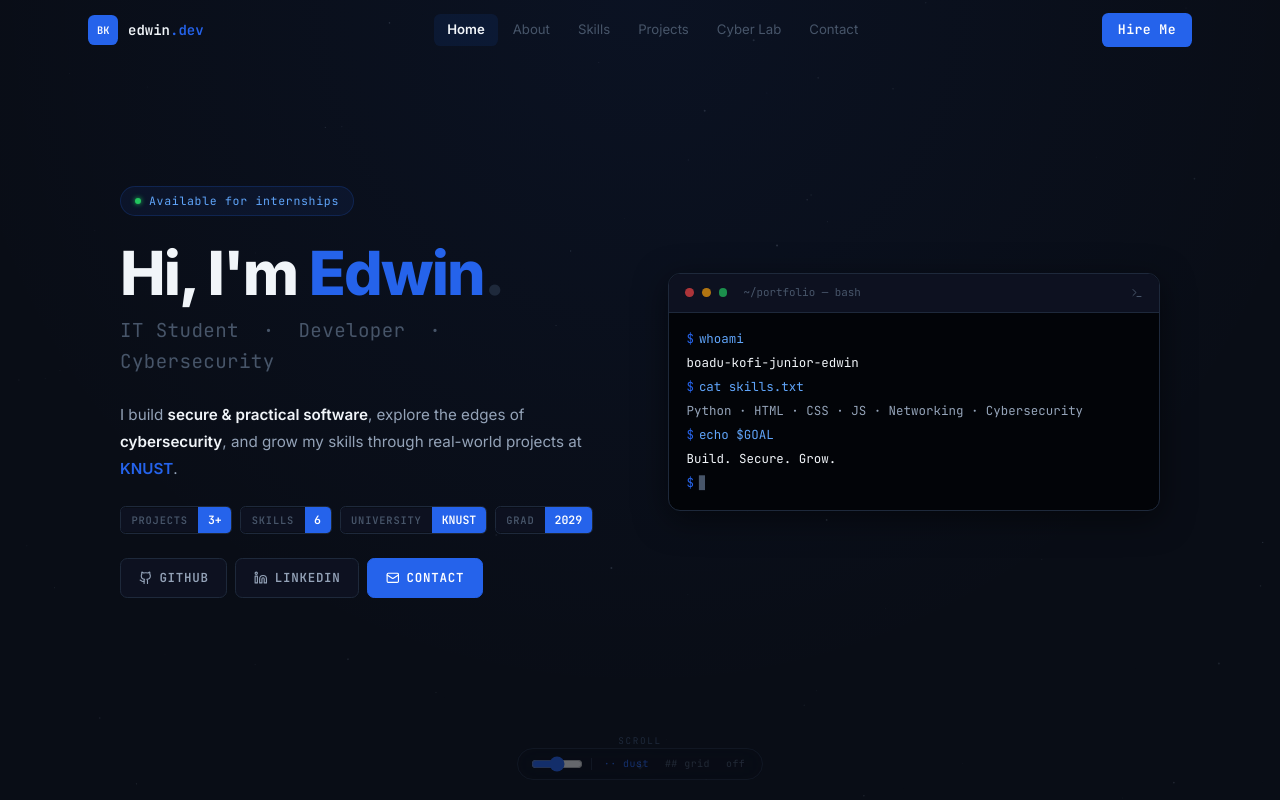
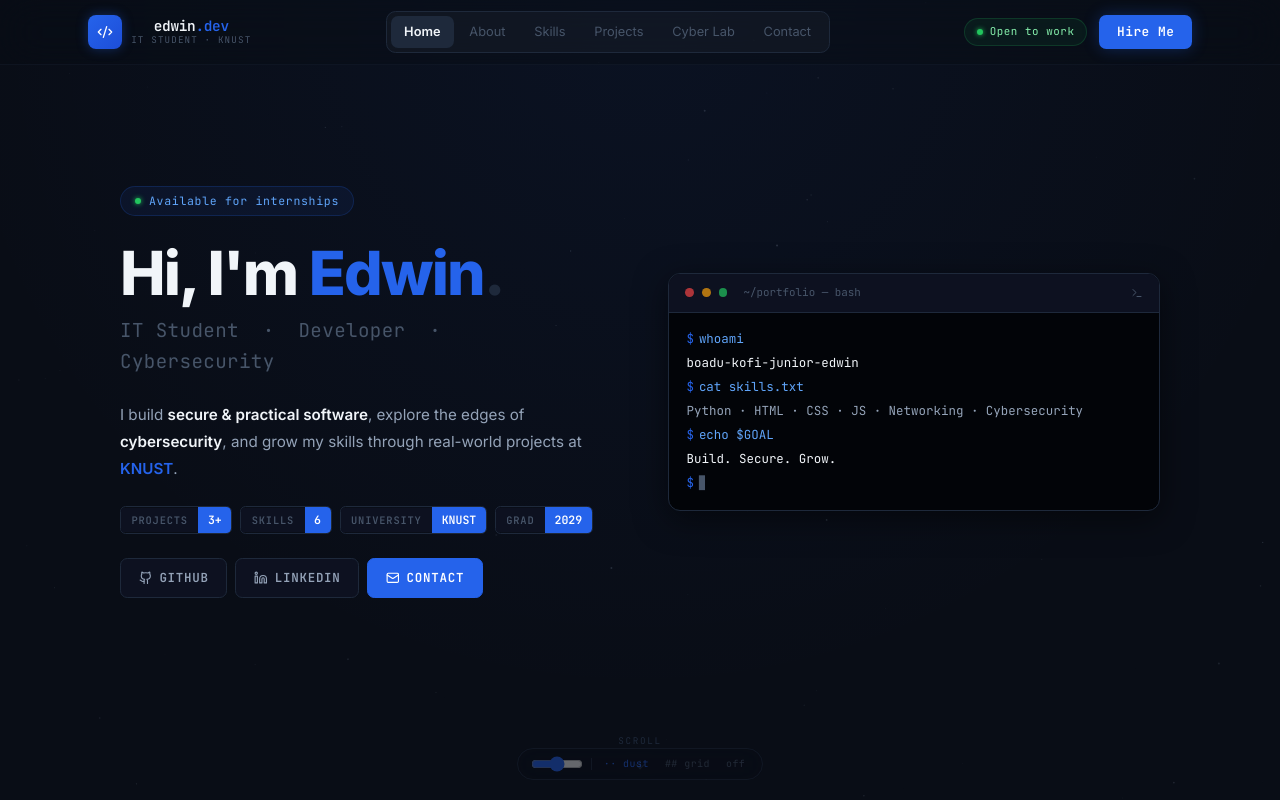
Before and after one commit to Junior09-gif/My-Portfolio, a React (Vite) app in the folder My-Portfolio-main/My-Portfolio-main/: page / in a window 1280 px wide. Shown: the top 800 px of the page. Built offline with nearby package versions, Linux system fonts and the light colour scheme.

Commit message:
Rebuild Navbar: pill nav group, status badge, code icon logo, no className dependencies

```diff
--- a/My-Portfolio-main/My-Portfolio-main/src/components/Navbar.tsx
+++ b/My-Portfolio-main/My-Portfolio-main/src/components/Navbar.tsx
@@ -1,5 +1,5 @@
 import { useState, useEffect } from "react";
-import { Menu, X } from "lucide-react";
+import { Menu, X, Code2 } from "lucide-react";
 
 interface NavbarProps { fullName: string; }
 
@@ -16,6 +16,14 @@ export default function Navbar({ fullName }: NavbarProps) {
   const [open, setOpen] = useState(false);
   const [scrolled, setScrolled] = useState(false);
   const [active, setActive] = useState("#home");
+  const [isMobile, setIsMobile] = useState(false);
+
+  useEffect(() => {
+    const checkMobile = () => setIsMobile(window.innerWidth < 768);
+    checkMobile();
+    window.addEventListener("resize", checkMobile);
+    return () => window.removeEventListener("resize", checkMobile);
+  }, []);
 
   useEffect(() => {
     const fn = () => setScrolled(window.scrollY > 20);
@@ -28,7 +36,10 @@ export default function Navbar({ fullName }: NavbarProps) {
       es => es.forEach(e => { if (e.isIntersecting) setActive(`#${e.target.id}`); }),
       { rootMargin: "-40% 0px -55% 0px" }
     );
-    NAV.forEach(({ href }) => { const el = document.querySelector(href); if (el) io.observe(el); });
+    NAV.forEach(({ href }) => {
+      const el = document.querySelector(href);
+      if (el) io.observe(el);
+    });
     return () => io.disconnect();
   }, []);
 
@@ -37,102 +48,207 @@ export default function Navbar({ fullName }: NavbarProps) {
     document.querySelector(href)?.scrollIntoView({ behavior: "smooth" });
   };
 
-  const initials = fullName.split(" ").map(w => w[0]).slice(0, 2).join("");
-
   return (
+    <>
       <nav style={{
         position: "fixed", top: 0, left: 0, right: 0, zIndex: 50,
-      background: scrolled ? "rgba(9,13,22,0.92)" : "transparent",
-      backdropFilter: scrolled ? "blur(16px)" : "none",
-      borderBottom: scrolled ? "1px solid #1e293b" : "1px solid transparent",
-      transition: "all 0.35s ease",
+        transition: "all 0.3s ease",
+        background: scrolled ? "rgba(9,13,22,0.95)" : "rgba(9,13,22,0.4)",
+        backdropFilter: "blur(20px)",
+        WebkitBackdropFilter: "blur(20px)",
+        borderBottom: `1px solid ${scrolled ? "#1e293b" : "rgba(30,41,59,0.3)"}`,
       }}>
         <div style={{ maxWidth: "72rem", margin: "0 auto", padding: "0 1.5rem" }}>
-        <div style={{ display: "flex", alignItems: "center", justifyContent: "space-between", height: "3.75rem" }}>
+          <div style={{ display: "flex", alignItems: "center", justifyContent: "space-between", height: "4rem" }}>
 
-          {/* Logo */}
-          <button onClick={() => go("#home")}
-            style={{ display: "flex", alignItems: "center", gap: "0.6rem", background: "none", border: "none", cursor: "pointer" }}>
+            {/* ── Logo ── */}
+            <button onClick={() => go("#home")} style={{
+              display: "flex", alignItems: "center", gap: "0.6rem",
+              background: "none", border: "none", cursor: "pointer",
+              textDecoration: "none",
+            }}>
+              {/* Icon */}
               <div style={{
-              width: "1.9rem", height: "1.9rem", borderRadius: "0.4rem",
-              background: "#2563eb", color: "#fff",
+                width: "2.1rem", height: "2.1rem", borderRadius: "0.5rem",
+                background: "linear-gradient(135deg, #2563eb, #1d4ed8)",
                 display: "flex", alignItems: "center", justifyContent: "center",
-              fontSize: "0.65rem", fontWeight: 700, fontFamily: "var(--font-mono)",
+                boxShadow: "0 0 12px rgba(37,99,235,0.35)",
+                flexShrink: 0,
               }}>
-              {initials}
+                <Code2 style={{ width: "1rem", height: "1rem", color: "#fff" }} />
               </div>
-            <span style={{ fontSize: "0.875rem", fontWeight: 700, color: "#f1f5f9", fontFamily: "var(--font-mono)" }}>
+              {/* Wordmark */}
+              <div style={{ display: "flex", flexDirection: "column", lineHeight: 1 }}>
+                <span style={{
+                  fontSize: "0.9rem", fontWeight: 800, color: "#f1f5f9",
+                  fontFamily: "var(--font-mono)", letterSpacing: "-0.02em",
+                }}>
                   edwin<span style={{ color: "#2563eb" }}>.dev</span>
                 </span>
+                <span style={{
+                  fontSize: "0.58rem", color: "#475569",
+                  fontFamily: "var(--font-mono)", letterSpacing: "0.12em",
+                  textTransform: "uppercase", marginTop: "0.15rem",
+                }}>
+                  IT Student · KNUST
+                </span>
+              </div>
             </button>
 
-          {/* Desktop links */}
-          <div style={{ display: "flex", alignItems: "center", gap: "0.15rem" }} className="hidden md:flex">
+            {/* ── Desktop nav ── */}
+            {!isMobile && (
+              <div style={{
+                display: "flex", alignItems: "center",
+                gap: "0.1rem",
+                background: "rgba(255,255,255,0.03)",
+                border: "1px solid #1e293b",
+                borderRadius: "0.6rem",
+                padding: "0.25rem",
+              }}>
                 {NAV.map(({ label, href }) => {
                   const isActive = active === href;
                   return (
-                <button key={label} onClick={() => go(href)}
-                  style={{
-                    padding: "0.35rem 0.8rem", borderRadius: "0.4rem",
-                    fontSize: "0.825rem", fontWeight: isActive ? 600 : 400,
+                    <button key={label} onClick={() => go(href)} style={{
+                      padding: "0.35rem 0.85rem",
+                      borderRadius: "0.45rem",
+                      fontSize: "0.8rem",
+                      fontWeight: isActive ? 600 : 400,
                       color: isActive ? "#f1f5f9" : "#475569",
-                    background: isActive ? "rgba(37,99,235,0.1)" : "transparent",
-                    border: "none", cursor: "pointer", transition: "all 0.15s",
+                      background: isActive ? "#1e293b" : "transparent",
+                      border: "none", cursor: "pointer",
+                      transition: "all 0.15s",
+                      whiteSpace: "nowrap",
                     }}
-                  onMouseEnter={e => { if (!isActive) { e.currentTarget.style.color = "#94a3b8"; } }}
-                  onMouseLeave={e => { if (!isActive) { e.currentTarget.style.color = "#475569"; } }}
+                      onMouseEnter={e => { if (!isActive) e.currentTarget.style.color = "#94a3b8"; }}
+                      onMouseLeave={e => { if (!isActive) e.currentTarget.style.color = "#475569"; }}
                     >
                       {label}
                     </button>
                   );
                 })}
               </div>
+            )}
 
-          {/* CTA */}
-          <div className="hidden md:flex">
-            <button onClick={() => go("#contact")}
-              style={{
-                padding: "0.4rem 1rem",
+            {/* ── Right side ── */}
+            <div style={{ display: "flex", alignItems: "center", gap: "0.75rem" }}>
+
+              {/* Status dot — desktop only */}
+              {!isMobile && (
+                <div style={{
+                  display: "flex", alignItems: "center", gap: "0.4rem",
+                  padding: "0.3rem 0.75rem",
+                  background: "rgba(34,197,94,0.07)",
+                  border: "1px solid rgba(34,197,94,0.18)",
+                  borderRadius: "999px",
+                }}>
+                  <span style={{
+                    width: "0.4rem", height: "0.4rem", borderRadius: "50%",
+                    background: "#22c55e",
+                    boxShadow: "0 0 5px #22c55e",
+                    flexShrink: 0,
+                  }} />
+                  <span style={{
+                    fontSize: "0.68rem", color: "#86efac",
+                    fontFamily: "var(--font-mono)", letterSpacing: "0.05em",
+                  }}>
+                    Open to work
+                  </span>
+                </div>
+              )}
+
+              {/* Hire Me CTA */}
+              {!isMobile && (
+                <button onClick={() => go("#contact")} style={{
+                  display: "flex", alignItems: "center", gap: "0.4rem",
+                  padding: "0.45rem 1.1rem",
                   background: "#2563eb", color: "#fff",
-                borderRadius: "0.4rem", fontSize: "0.825rem", fontWeight: 600,
-                border: "none", cursor: "pointer", transition: "background 0.2s",
-                fontFamily: "var(--font-mono)", letterSpacing: "0.03em",
+                  borderRadius: "0.45rem",
+                  fontSize: "0.8rem", fontWeight: 700,
+                  border: "none", cursor: "pointer",
+                  transition: "all 0.2s",
+                  fontFamily: "var(--font-mono)",
+                  letterSpacing: "0.04em",
+                  boxShadow: "0 0 16px rgba(37,99,235,0.3)",
                 }}
-              onMouseEnter={e => (e.currentTarget.style.background = "#1d4ed8")}
-              onMouseLeave={e => (e.currentTarget.style.background = "#2563eb")}
+                  onMouseEnter={e => {
+                    e.currentTarget.style.background = "#1d4ed8";
+                    e.currentTarget.style.boxShadow = "0 0 20px rgba(37,99,235,0.5)";
+                  }}
+                  onMouseLeave={e => {
+                    e.currentTarget.style.background = "#2563eb";
+                    e.currentTarget.style.boxShadow = "0 0 16px rgba(37,99,235,0.3)";
+                  }}
                 >
                   Hire Me
                 </button>
+              )}
+
+              {/* Mobile hamburger */}
+              {isMobile && (
+                <button onClick={() => setOpen(!open)} style={{
+                  padding: "0.4rem",
+                  background: open ? "#1e293b" : "transparent",
+                  border: "1px solid #1e293b",
+                  borderRadius: "0.4rem",
+                  cursor: "pointer", color: "#94a3b8",
+                  display: "flex", alignItems: "center", justifyContent: "center",
+                  transition: "all 0.2s",
+                }}>
+                  {open
+                    ? <X style={{ width: "1.1rem", height: "1.1rem" }} />
+                    : <Menu style={{ width: "1.1rem", height: "1.1rem" }} />
+                  }
+                </button>
+              )}
             </div>
-
-          <button onClick={() => setOpen(!open)} className="md:hidden"
-            style={{ background: "none", border: "none", cursor: "pointer", color: "#475569", padding: "0.25rem" }}>
-            {open ? <X className="w-5 h-5" /> : <Menu className="w-5 h-5" />}
-          </button>
           </div>
         </div>
 
-      {open && (
-        <div style={{ background: "rgba(9,13,22,0.97)", backdropFilter: "blur(16px)", borderTop: "1px solid #1e293b" }}>
-          <div style={{ maxWidth: "72rem", margin: "0 auto", padding: "0.65rem 1.5rem", display: "flex", flexDirection: "column", gap: "0.2rem" }}>
-            {NAV.map(({ label, href }) => (
-              <button key={label} onClick={() => go(href)}
-                style={{
-                  textAlign: "left", padding: "0.55rem 0.75rem", borderRadius: "0.4rem",
-                  fontSize: "0.875rem", fontWeight: active === href ? 600 : 400,
-                  color: active === href ? "#f1f5f9" : "#475569",
-                  background: active === href ? "rgba(37,99,235,0.1)" : "transparent",
+        {/* ── Mobile menu ── */}
+        {isMobile && open && (
+          <div style={{
+            background: "rgba(9,13,22,0.98)",
+            backdropFilter: "blur(20px)",
+            borderTop: "1px solid #1e293b",
+          }}>
+            <div style={{
+              maxWidth: "72rem", margin: "0 auto",
+              padding: "1rem 1.5rem 1.25rem",
+              display: "flex", flexDirection: "column", gap: "0.25rem",
+            }}>
+              {NAV.map(({ label, href }) => {
+                const isActive = active === href;
+                return (
+                  <button key={label} onClick={() => go(href)} style={{
+                    textAlign: "left", padding: "0.65rem 0.85rem",
+                    borderRadius: "0.45rem", fontSize: "0.875rem",
+                    fontWeight: isActive ? 600 : 400,
+                    color: isActive ? "#f1f5f9" : "#94a3b8",
+                    background: isActive ? "rgba(37,99,235,0.1)" : "transparent",
+                    border: `1px solid ${isActive ? "rgba(37,99,235,0.2)" : "transparent"}`,
+                    cursor: "pointer", transition: "all 0.15s",
+                  }}>
+                    {label}
+                  </button>
+                );
+              })}
+
+              <div style={{ height: "1px", background: "#1e293b", margin: "0.5rem 0" }} />
+
+              <button onClick={() => go("#contact")} style={{
+                padding: "0.7rem",
+                background: "#2563eb", color: "#fff",
+                borderRadius: "0.45rem",
+                fontSize: "0.875rem", fontWeight: 700,
                 border: "none", cursor: "pointer",
-                }}
-              >{label}</button>
-            ))}
-            <button onClick={() => go("#contact")}
-              style={{ marginTop: "0.4rem", padding: "0.6rem", background: "#2563eb", color: "#fff", borderRadius: "0.4rem", fontSize: "0.875rem", fontWeight: 600, border: "none", cursor: "pointer" }}>
+                fontFamily: "var(--font-mono)",
+              }}>
                 Hire Me
               </button>
             </div>
           </div>
         )}
       </nav>
+    </>
   );
 }
```
Lines whose indentation alone changed are shown as unchanged.
